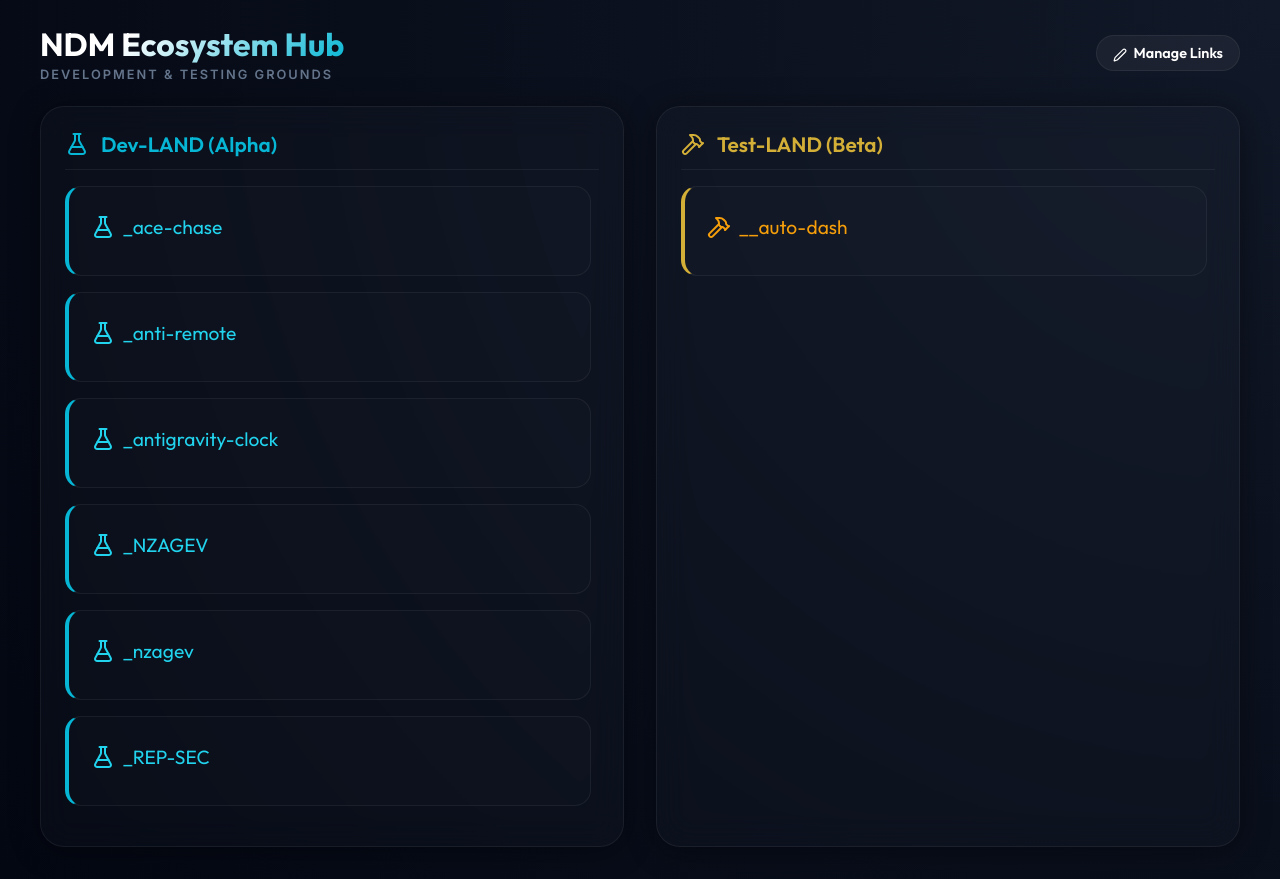
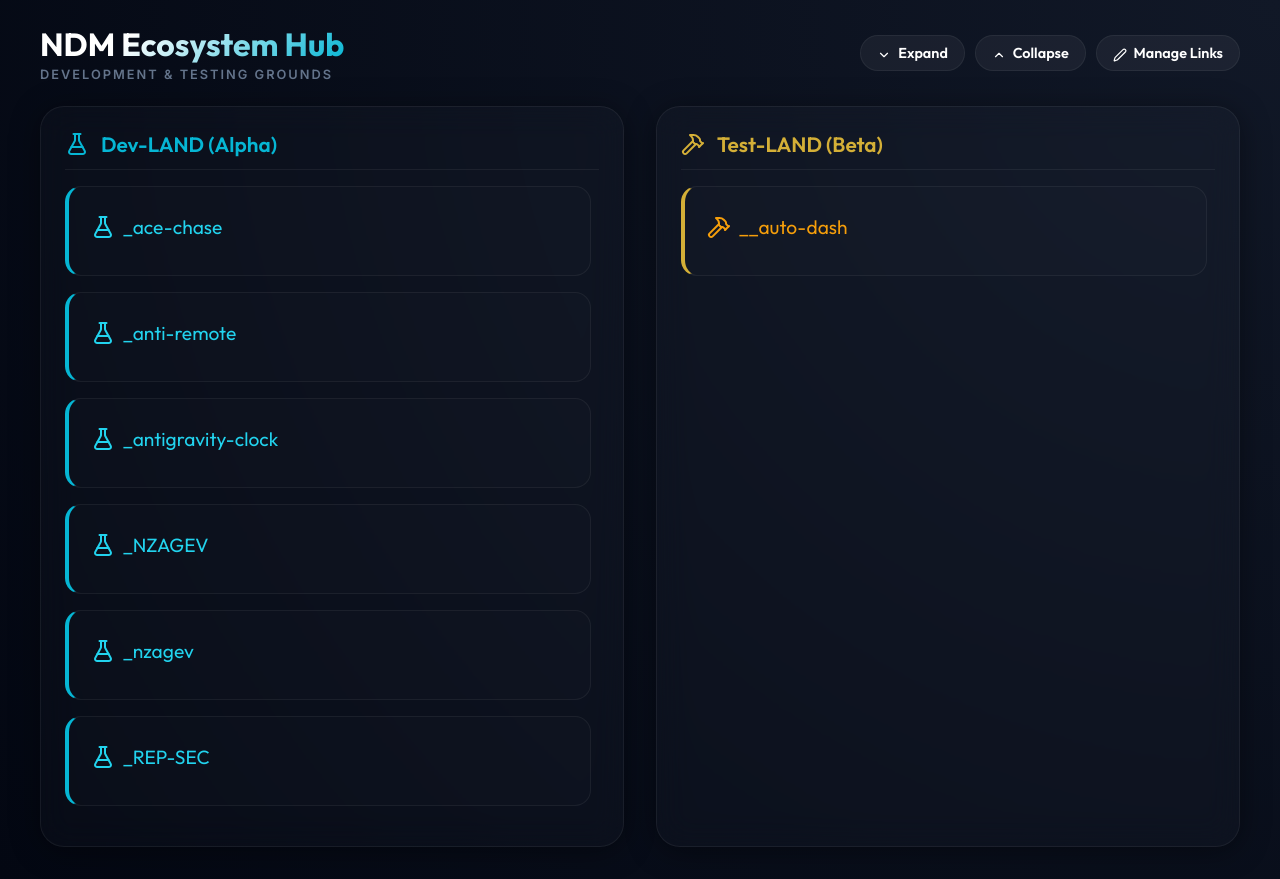
Before and after one commit to mrmegatronix/ndm-LAND, a website: page index.html in a window 1280 px wide. Drawn offline with nearby package versions, Linux system fonts and the light colour scheme.

Commit message:
Auto-sync updates from local environment

```diff
--- a/index.html
+++ b/index.html
@@ -97,6 +97,8 @@
       <div class="header-subtitle">Development & Testing Grounds</div>
     </div>
     <div class="manage-actions">
+        <button id="expand-all-btn" class="manage-btn"><i data-lucide="chevron-down" style="width:14px;height:14px;margin-right:4px;vertical-align:text-bottom;"></i> Expand</button>
+        <button id="collapse-all-btn" class="manage-btn"><i data-lucide="chevron-up" style="width:14px;height:14px;margin-right:4px;vertical-align:text-bottom;"></i> Collapse</button>
         <button id="manage-links-btn" class="manage-btn"><i data-lucide="edit-2" style="width:14px;height:14px;margin-right:4px;vertical-align:text-bottom;"></i> Manage Links</button>
         <button id="download-archive-btn" class="manage-btn" style="display:none; border-color: #ef4444; color: #ef4444;"><i data-lucide="download" style="width:14px;height:14px;margin-right:4px;vertical-align:text-bottom;"></i> Save Changes</button>
     </div>
@@ -300,6 +302,12 @@
         return hash.toString();
     }
 
+
+    const expandBtn = document.getElementById('expand-all-btn');
+    const collapseBtn = document.getElementById('collapse-all-btn');
+    if(expandBtn) expandBtn.addEventListener('click', () => document.querySelectorAll('details').forEach(d => d.open = true));
+    if(collapseBtn) collapseBtn.addEventListener('click', () => document.querySelectorAll('details').forEach(d => d.open = false));
+
     const manageBtn = document.getElementById('manage-links-btn');
     const downloadBtn = document.getElementById('download-archive-btn');
     const checkboxes = document.querySelectorAll('.repo-select-checkbox');
```
Also changed, not shown: build_landing.js (+8 -0 lines).
